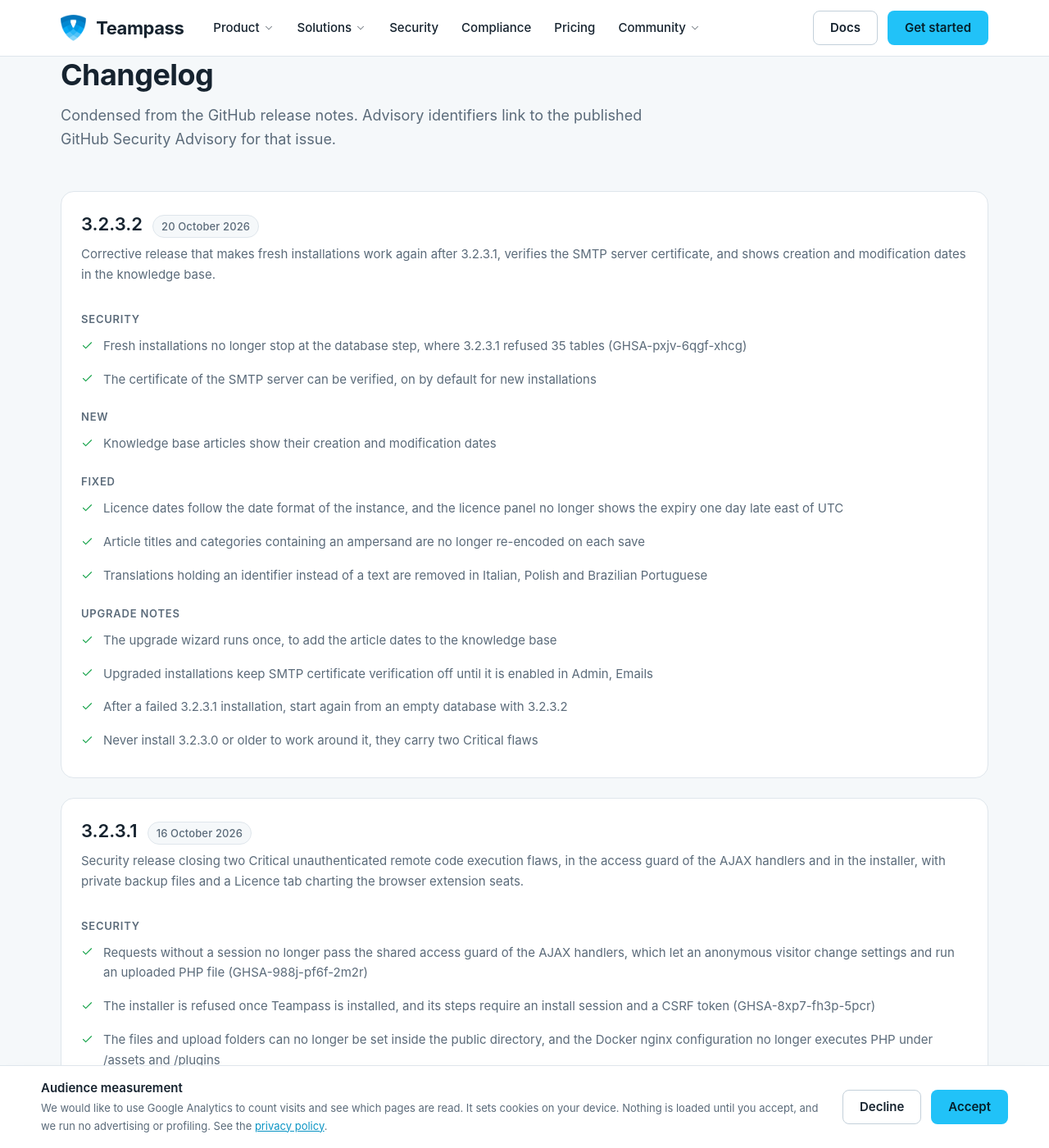
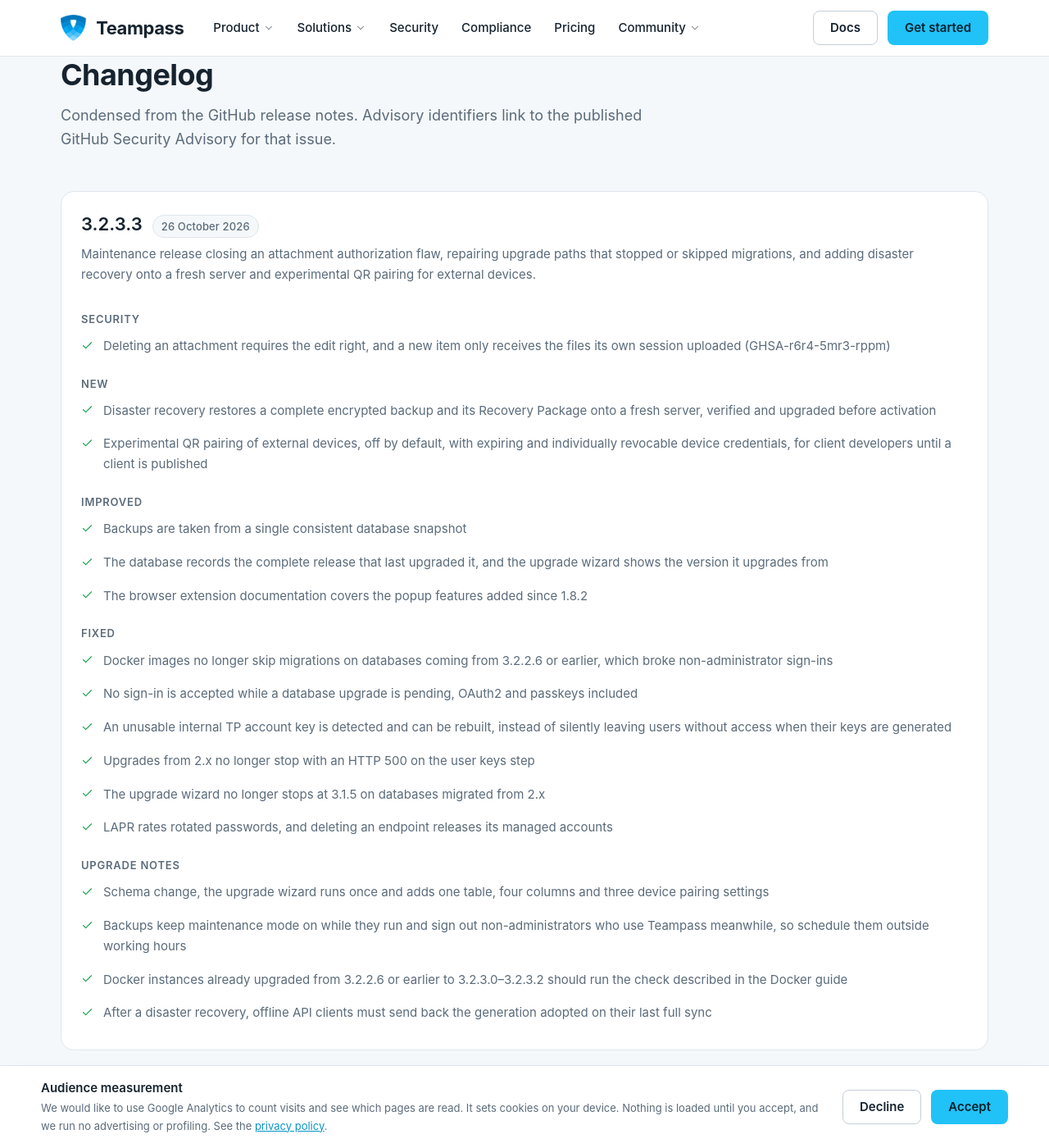
Before and after one commit to nilsteampassnet/siteweb, a Jekyll site: the page built from whats-new.html, in a window 1280 px wide and 1400 px high, scrolled down 1638 px. Shown: the whole window at 82% size. Built offline with Jekyll 4.4.1, drawn with Linux system fonts in a browser that asks for light colours.

Commit message:
Add 3.2.3.3 to the changelog
Co-Authored-By: Claude Opus 5.5 <noreply@anthropic.com>

```diff
--- a/_data/releases.yml
+++ b/_data/releases.yml
@@ -55,6 +55,36 @@ highlights:
       limit and an optional recipient passphrase.
 
 versions:
+  - version: 3.2.3.3
+    date: 2026-10-26
+    summary: Maintenance release closing an attachment authorization flaw, repairing upgrade paths that stopped or skipped migrations, and adding disaster recovery onto a fresh server and experimental QR pairing for external devices.
+    changes:
+      - group: Security
+        items:
+          - "Deleting an attachment requires the edit right, and a new item only receives the files its own session uploaded (GHSA-r6r4-5mr3-rppm)"
+      - group: New
+        items:
+          - Disaster recovery restores a complete encrypted backup and its Recovery Package onto a fresh server, verified and upgraded before activation
+          - Experimental QR pairing of external devices, off by default, with expiring and individually revocable device credentials, for client developers until a client is published
+      - group: Improved
+        items:
+          - Backups are taken from a single consistent database snapshot
+          - The database records the complete release that last upgraded it, and the upgrade wizard shows the version it upgrades from
+          - The browser extension documentation covers the popup features added since 1.8.2
+      - group: Fixed
+        items:
+          - Docker images no longer skip migrations on databases coming from 3.2.2.6 or earlier, which broke non-administrator sign-ins
+          - No sign-in is accepted while a database upgrade is pending, OAuth2 and passkeys included
+          - An unusable internal TP account key is detected and can be rebuilt, instead of silently leaving users without access when their keys are generated
+          - Upgrades from 2.x no longer stop with an HTTP 500 on the user keys step
+          - The upgrade wizard no longer stops at 3.1.5 on databases migrated from 2.x
+          - LAPR rates rotated passwords, and deleting an endpoint releases its managed accounts
+      - group: Upgrade notes
+        items:
+          - Schema change, the upgrade wizard runs once and adds one table, four columns and three device pairing settings
+          - Backups keep maintenance mode on while they run and sign out non-administrators who use Teampass meanwhile, so schedule them outside working hours
+          - Docker instances already upgraded from 3.2.2.6 or earlier to 3.2.3.0–3.2.3.2 should run the check described in the Docker guide
+          - After a disaster recovery, offline API clients must send back the generation adopted on their last full sync
   - version: 3.2.3.2
     date: 2026-10-20
     summary: Corrective release that makes fresh installations work again after 3.2.3.1, verifies the SMTP server certificate, and shows creation and modification dates in the knowledge base.
```
